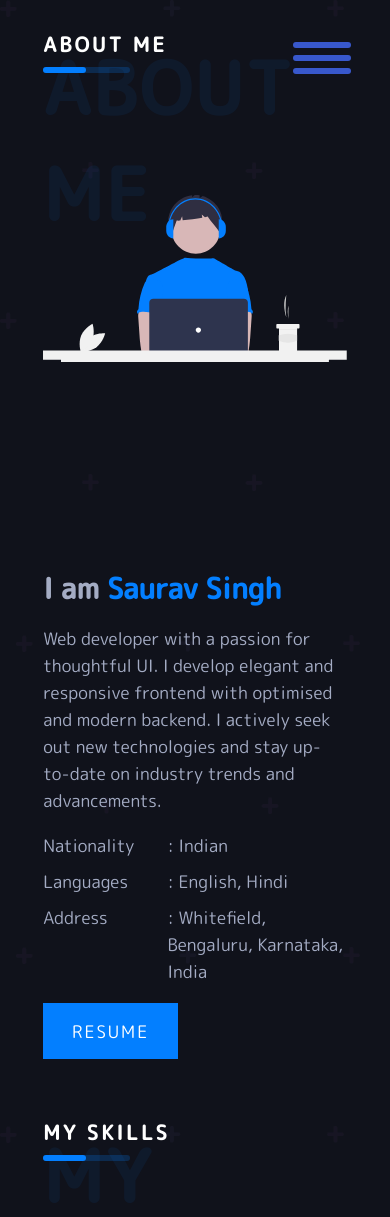
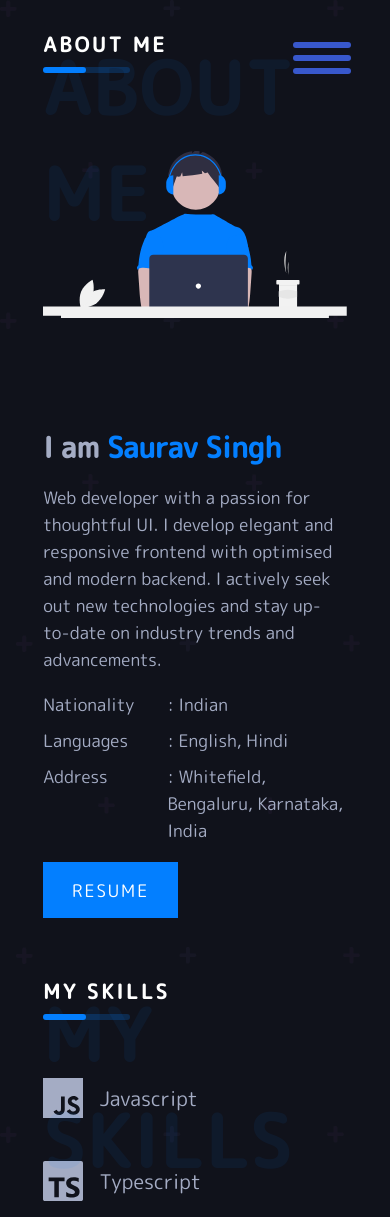
Before and after one commit to Saurav1999/profile, a React (Create React App) app: page /about in a window 390 px wide. Shown: the top 1217 px of the page. Built offline with nearby package versions, Linux system fonts and the light colour scheme.

Commit message:
Fixed margin issue about page

```diff
--- a/src/styles/_about.scss
+++ b/src/styles/_about.scss
@@ -19,6 +19,16 @@
     }
     .about-text {
       padding: 1rem 0;
+    }
+  }
+  @media screen and (max-width: 450px) {
+    .img {
+      width: 100%;
+      height: 35vh;
+
+    }
+    .about-info {
+      margin-top: 0px !important;
     }
   }
   @media screen and (max-width: 1400px) {
```
